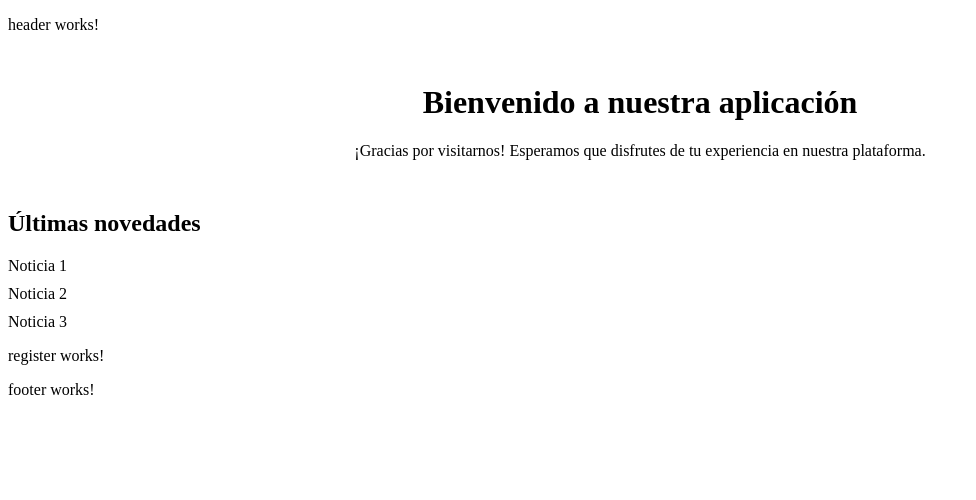
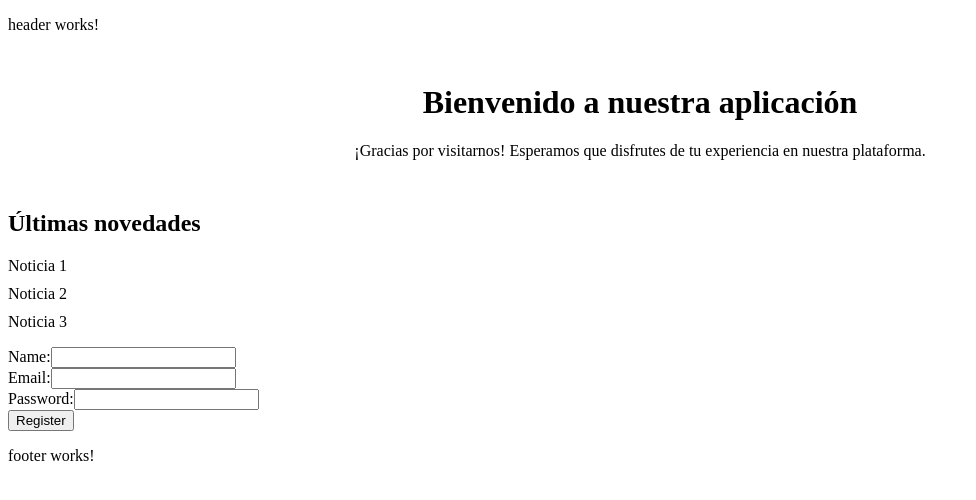
Before and after one commit to Leticia-Orive/proyecto-angular, an Angular app in the folder angular/: page /register in a window 1280 px wide. Shown: the top 500 px of the page, without its empty margins (0-976 px from the left). Built offline with nearby package versions, Linux system fonts and the light colour scheme.

Commit message:
componente registro

```diff
--- a/angular/src/app/register/register.component.html
+++ b/angular/src/app/register/register.component.html
@@ -1 +1,21 @@
-<p>register works!</p>
+<form (ngSubmit)="onSubmit()">
+  <div>
+    <label for="name">Name:</label>
+    <input type="text" id="name" name="name" [(ngModel)]="name" required />
+  </div>
+  <div>
+    <label for="email">Email:</label>
+    <input type="email" id="email" name="email" [(ngModel)]="email" required />
+  </div>
+  <div>
+    <label for="password">Password:</label>
+    <input
+      type="password"
+      id="password"
+      name="password"
+      [(ngModel)]="password"
+      required
+    />
+  </div>
+  <button type="submit">Register</button>
+</form>
--- a/angular/src/app/register/register.component.ts
+++ b/angular/src/app/register/register.component.ts
@@ -7,8 +7,23 @@ import { AuthService } from '../services/auth.service';
   styleUrls: ['./register.component.css'],
 })
 export class RegisterComponent {
+  name: string = '';
+  email: string = '';
+  password: string = '';
   constructor(private authService: AuthService) {}
-
+  onSubmit() {
+    // Llamar al método de registro del servicio de autenticación
+    this.authService.register(this.email, this.password, this.name).subscribe(
+      (response) => {
+        // Manejar la respuesta del servidor después del registro exitoso
+        console.log('Registro exitoso:', response);
+      },
+      (error) => {
+        // Manejar errores en caso de fallo en el registro
+        console.error('Error en el registro:', error);
+      }
+    );
+  }
   register() {
     // Lógica para obtener los datos del formulario de registro (por ejemplo, nombre, email y contraseña)
     const userData = {
@@ -18,7 +33,7 @@ export class RegisterComponent {
     };
 
     // Llamar al método register del servicio AuthService
-    this.authService.register(userData).subscribe(
+    this.authService.register(this.email, this.password, this.name).subscribe(
       (response) => {
         // Procesar la respuesta del servidor si el registro es exitoso
         console.log('Registro exitoso', response);
--- a/angular/src/app/services/auth.service.ts
+++ b/angular/src/app/services/auth.service.ts
@@ -7,7 +7,7 @@ import { Observable, map } from 'rxjs';
 })
 export class AuthService {
   private baseUrl = 'http://localhost:3000/api'; // Cambia la URL por la del servidor backend
-
+  private apiUrl = 'https://tu-servidor-backend.com/api'; // Reemplaza con la URL de tu servidor backend
   constructor(private http: HttpClient) {}
 
   // Método para iniciar sesión
@@ -22,15 +22,13 @@ export class AuthService {
   }
 
   // Método para registrarse
-  register(userData: any): Observable<any> {
-    const url = `${this.baseUrl}/register`; // Ruta para el registro en el servidor
-    return this.http.post<any>(url, userData).pipe(
-      map((response) => {
-        // Aquí puedes realizar cualquier procesamiento adicional de la respuesta del servidor antes de devolverla
-        return response;
-      })
-    );
+  register(email: string, password: string, name: string): Observable<any> {
+    // Tu lógica de registro aquí
+    // Aquí realizas la solicitud POST al servidor para el registro
+    const userData = { email, password, name }; // Datos del usuario a enviar al servidor
+    return this.http.post(`${this.apiUrl}/register`, userData);
   }
+
   logout(): Observable<any> {
     return this.http.post<any>(`${this.baseUrl}/logout`, {});
   }
```
